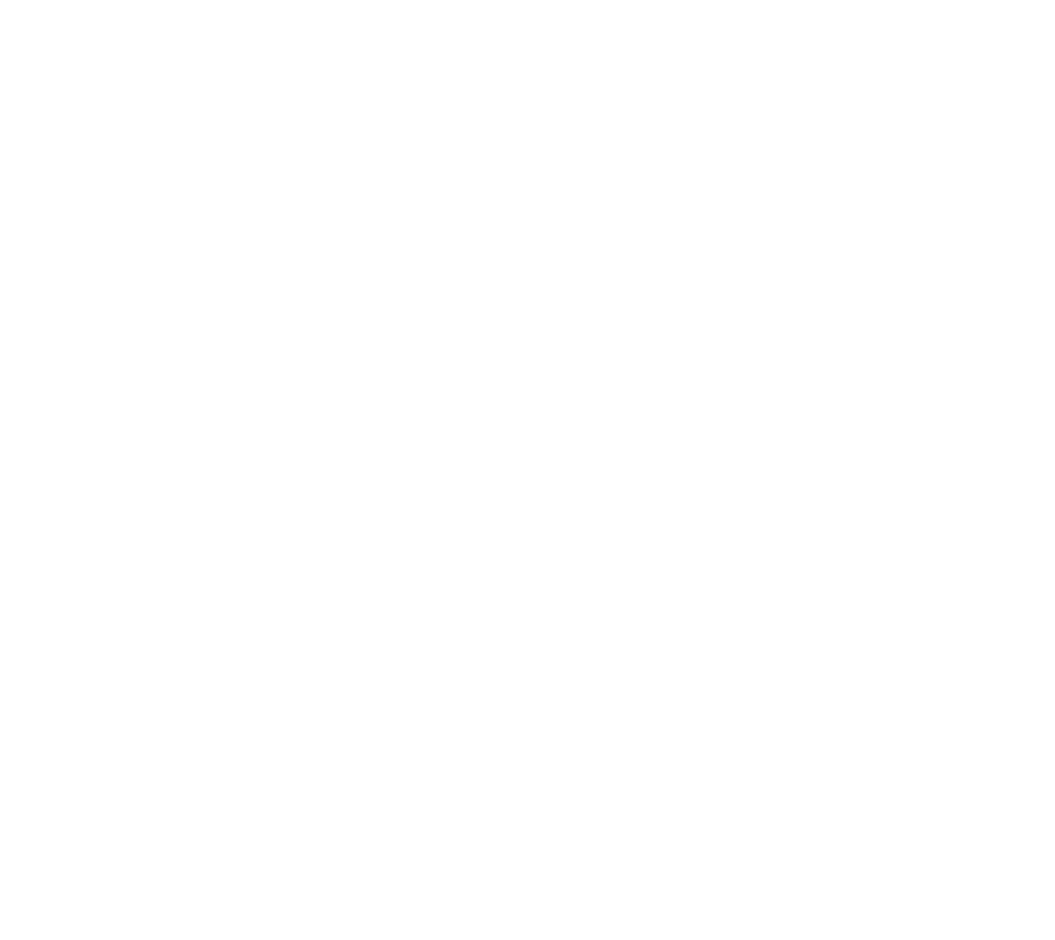
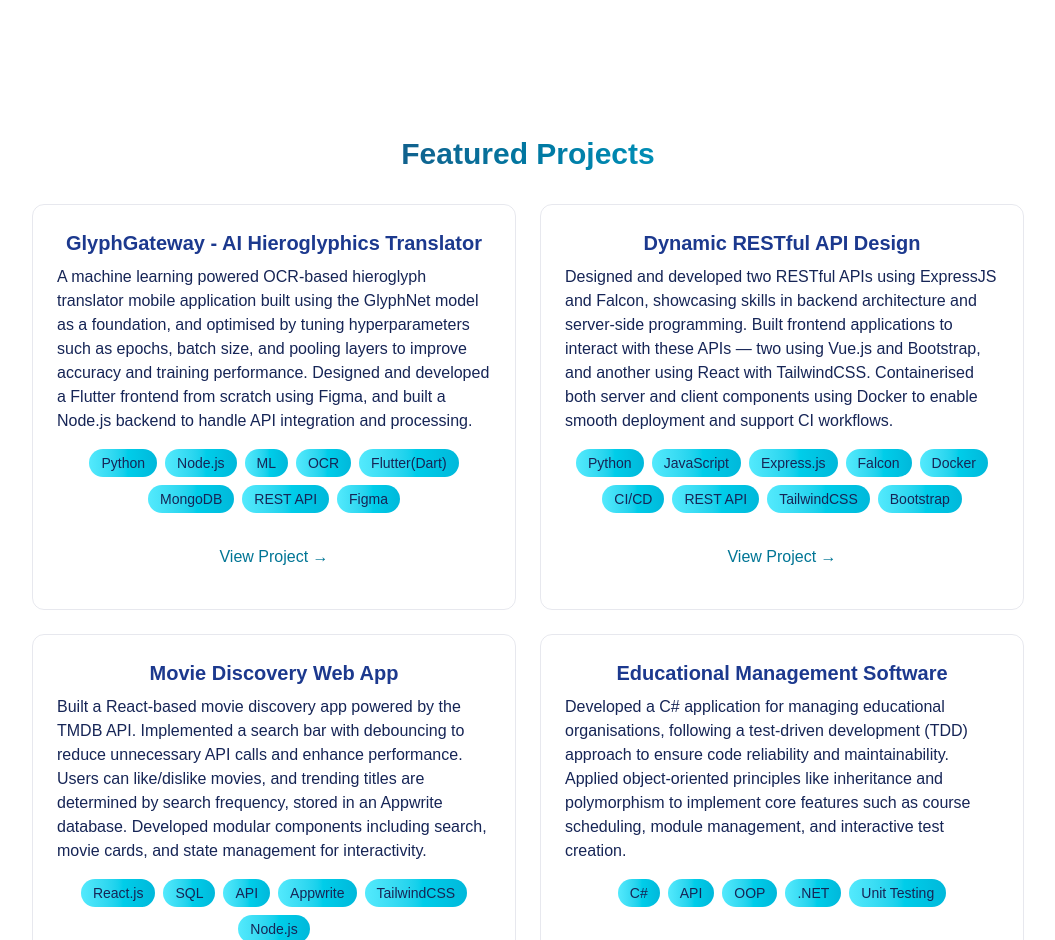
Before and after one commit to JaniduR1/my-portfolio, a React (Vite) app: page / in a window 1280 px wide. Shown: the part 1860-2800 px from the top of the page, without its empty margins (112-1167 px from the left). Before the commit the page ends 1876 px from the top, so only its background shows below. Built offline with nearby package versions, Linux system fonts and the light colour scheme; a web font is replaced by a local one.

Commit message:
Created Projects Page. Tweaked Styling

```diff
--- a/src/App.jsx
+++ b/src/App.jsx
@@ -7,6 +7,7 @@ import { Navbar } from "./components/Navbar";
 import { MobileMenu } from "./components/MobileMenu";
 import { Home } from './components/sections/Home';
 import { About } from './components/sections/About';
+import { Projects } from './components/sections/Projects';
 
 function App() {
 
@@ -23,6 +24,7 @@ function App() {
 
         <Home />
         <About />
+        <Projects />
       </div>
     </>
   )
--- a/src/components/MobileMenu.jsx
+++ b/src/components/MobileMenu.jsx
@@ -11,28 +11,28 @@ export const MobileMenu = ({ menuOpen, setMenuOpen }) => {
       <a
         href="#home"
         onClick={() => setMenuOpen(false)}
-        className="text-blue-900 text-xl hover:text-blue-300 transition-colours my-6">
+        className="text-blue-950 text-xl hover:text-blue-300 transition-colours my-6">
         Home
       </a>
 
       <a
         href="#about"
         onClick={() => setMenuOpen(false)}
-        className="text-blue-900 text-xl hover:text-blue-300 transition-colours my-6">
+        className="text-blue-950 text-xl hover:text-blue-300 transition-colours my-6">
         About
       </a>
 
       <a
         href="#projects"
         onClick={() => setMenuOpen(false)}
-        className="text-blue-900 text-xl hover:text-blue-300 transition-colours my-6">
+        className="text-blue-950 text-xl hover:text-blue-300 transition-colours my-6">
         Projects
       </a>
 
       <a
         href="#contact"
         onClick={() => setMenuOpen(false)}
-        className="text-blue-900 text-xl hover:text-blue-300 transition-colours my-6">
+        className="text-blue-950 text-xl hover:text-blue-300 transition-colours my-6">
         Contact
       </a>
 
--- a/src/components/ScrollReveal.jsx
+++ b/src/components/ScrollReveal.jsx
@@ -8,6 +8,7 @@ export const ScrollReveal = ({ children }) => {
       ([entry]) => {
         if (entry.isIntersecting) {
           ref.current.classList.add("visible");
+          observer.unobserve(ref.current); // Optional: stop observing once visible
         }
       },
       { threshold: 0.2, rootMargin: "0px 0px -50px 0px" }
@@ -16,7 +17,7 @@ export const ScrollReveal = ({ children }) => {
     if (ref.current) observer.observe(ref.current);
 
     return () => observer.disconnect();
-  });
+  }, []);
 
   return (
     <div ref={ref} className="reveal">
--- a/src/components/sections/Home.jsx
+++ b/src/components/sections/Home.jsx
@@ -4,7 +4,7 @@ export const Home = () => {
     return (
         <section
         id="home"
-        className="min-h-screen flex items-center justify-center relative pt-24 md:pt-0">
+        className="min-h-screen bg-white flex items-center justify-center relative pt-24 md:pt-0">
             <ScrollReveal>
                 <div className="text-center z-10 px-4">
                     <h1 className="text-5xl md:text-7xl font-bold mb-6 bg-gradient-to-r from-blue-950 to-cyan-400 bg-clip-text text-transparent leading-right">
--- a/src/components/sections/Projects.jsx
+++ b/src/components/sections/Projects.jsx
@@ -0,0 +1,176 @@
+import { ScrollReveal } from "../ScrollReveal";
+
+export const Projects = () => {
+  return (
+    <section
+      id="projects"
+      className="min-h-screen bg-white flex items-center justify-center py-20"
+    >
+      <ScrollReveal>
+        <div className="max-w-5xl mx-auto px-4">
+          <h2 className="text-3xl font-bold mb-8 bg-gradient-to-r from-blue-950 to-cyan-400 bg-clip-text text-transparent text-center">
+            Featured Projects
+          </h2>
+          <div className="grid grid-cols-1 md:grid-cols-2 gap-6">
+            <div className="p-6 rounded-xl border border-blue-950/10 hover:-translate-y-1 hover:border-cyan-400/30 hover:shadow-[0_2px_8px_rgba(34,211,238,0.2)] transition">
+              <h3 className="text-center text-xl font-bold mb-2 text-blue-900">
+                GlyphGateway - AI Hieroglyphics Translator
+              </h3>
+              <p className="text-blue-950 mb-4">
+                A machine learning powered OCR-based hieroglyph translator
+                mobile application built using the GlyphNet model as a
+                foundation, and optimised by tuning hyperparameters such as
+                epochs, batch size, and pooling layers to improve accuracy and
+                training performance. Designed and developed a Flutter frontend
+                from scratch using Figma, and built a Node.js backend to handle
+                API integration and processing.
+              </p>
+              <div className="flex flex-wrap justify-center gap-2 mb-4">
+                {[
+                  "Python",
+                  "Node.js",
+                  "ML",
+                  "OCR",
+                  "Flutter(Dart)",
+                  "MongoDB",
+                  "REST API",
+                  "Figma",
+                ].map((tech, key) => (
+                  <span
+                    key={key}
+                    className="bg-gradient-to-r from-cyan-300 to-cyan-500 text-blue-950 py-1 px-3 rounded-full text-sm transition hover:from-cyan-500 hover:to-cyan-700 hover:shadow-[0_2px_8px_rgba(34,211,238,0.2)]"
+                  >
+                    {tech}
+                  </span>
+                ))}
+              </div>
+              <div className="flex justify-center mt-auto">
+                <a
+                  href="#"
+                  className="text-cyan-700 hover:text-cyan-500 transition-colors my-4"
+                >
+                  View Project →
+                </a>
+              </div>
+            </div>
+
+            <div className="glass p-6 rounded-xl border border-blue-950/10 hover:-translate-y-1 hover:border-cyan-400/30 hover:shadow-[0_4px_20px_rgba(34,211,238,0.2)] transition flex flex-col">
+              <h3 className="text-center text-xl font-bold mb-2 text-blue-900">
+                Dynamic RESTful API Design
+              </h3>
+              <p className="text-blue-950 mb-4">
+                Designed and developed two RESTful APIs using ExpressJS and
+                Falcon, showcasing skills in backend architecture and
+                server-side programming. Built frontend applications to interact
+                with these APIs — two using Vue.js and Bootstrap, and another
+                using React with TailwindCSS. Containerised both server and
+                client components using Docker to enable smooth deployment and
+                support CI workflows.
+              </p>
+              <div className="flex flex-wrap justify-center gap-2 mb-4">
+                {[
+                  "Python",
+                  "JavaScript",
+                  "Express.js",
+                  "Falcon",
+                  "Docker",
+                  "CI/CD",
+                  "REST API",
+                  "TailwindCSS",
+                  "Bootstrap",
+                ].map((tech, key) => (
+                  <span
+                    key={key}
+                    className="bg-gradient-to-r from-cyan-300 to-cyan-500 text-blue-950 py-1 px-3 rounded-full text-sm transition hover:from-cyan-500 hover:to-cyan-700 hover:shadow-[0_2px_8px_rgba(34,211,238,0.2)]">
+                    {tech}
+                  </span>
+                ))}
+              </div>
+              <div className="flex justify-center mt-auto">
+                <a
+                  href="#"
+                  className="text-cyan-700 hover:text-cyan-500 transition-colors my-4"
+                >
+                  View Project →
+                </a>
+              </div>
+            </div>
+
+            <div className="glass p-6 rounded-xl border border-blue-950/10 hover:-translate-y-1 hover:border-cyan-400/30 hover:shadow-[0_4px_20px_rgba(34,211,238,0.2)] transition">
+              <h3 className="text-center text-xl font-bold mb-2 text-blue-900">
+                Movie Discovery Web App
+              </h3>
+              <p className="text-blue-950 mb-4">
+                Built a React-based movie discovery app powered by the TMDB API.
+                Implemented a search bar with debouncing to reduce unnecessary
+                API calls and enhance performance. Users can like/dislike
+                movies, and trending titles are determined by search frequency,
+                stored in an Appwrite database. Developed modular components
+                including search, movie cards, and state management for
+                interactivity.
+              </p>
+              <div className="flex flex-wrap justify-center gap-2 mb-4">
+                {[
+                  "React.js",
+                  "SQL",
+                  "API",
+                  "Appwrite",
+                  "TailwindCSS",
+                  "Node.js",
+                ].map((tech) => (
+                  <span
+                    key={tech}
+                    className="bg-gradient-to-r from-cyan-300 to-cyan-500 text-blue-950 py-1 px-3 rounded-full text-sm transition hover:from-cyan-500 hover:to-cyan-700 hover:shadow-[0_2px_8px_rgba(34,211,238,0.2)]"
+                    >
+                    {tech}
+                  </span>
+                ))}
+              </div>
+              <div className="flex justify-center mt-auto">
+                <a
+                  href="#"
+                  className="text-cyan-700 hover:text-cyan-500 transition-colors my-4"
+                >
+                  View Project →
+                </a>
+              </div>
+            </div>
+
+            <div className="glass p-6 rounded-xl border border-blue-950/10 hover:-translate-y-1 hover:border-cyan-400/30 hover:shadow-[0_4px_20px_rgba(34,211,238,0.2)] transition">
+              <h3 className="text-center text-xl font-bold mb-2 text-blue-900">
+                Educational Management Software
+              </h3>
+              <p className="text-blue-950 mb-4">
+                Developed a C# application for managing educational
+                organisations, following a test-driven development (TDD)
+                approach to ensure code reliability and maintainability. Applied
+                object-oriented principles like inheritance and polymorphism to
+                implement core features such as course scheduling, module
+                management, and interactive test creation.
+              </p>
+              <div className="flex flex-wrap justify-center gap-2 mb-4">
+                {["C#", "API", "OOP", ".NET", "Unit Testing"].map(
+                  (tech, key) => (
+                    <span
+                      key={key}
+                      className="bg-gradient-to-r from-cyan-300 to-cyan-500 text-blue-950 py-1 px-3 rounded-full text-sm transition hover:from-cyan-500 hover:to-cyan-700 hover:shadow-[0_2px_8px_rgba(34,211,238,0.2)]">
+                      {tech}
+                    </span>
+                  )
+                )}
+              </div>
+              <div className="flex justify-center mt-auto">
+                <a
+                  href="#"
+                  className="text-cyan-700 hover:text-cyan-500 transition-colors my-4"
+                >
+                  View Project →
+                </a>
+              </div>
+            </div>
+          </div>
+        </div>
+      </ScrollReveal>
+    </section>
+  );
+};
--- a/src/index.css
+++ b/src/index.css
@@ -1,4 +1,9 @@
 @import "tailwindcss";
+
+html {
+  scroll-padding-top: 2rem;
+  scroll-behavior: smooth;
+}
 
 html, body {
   font-family: 'STIX Two Text', sans-serif;
@@ -15,6 +20,17 @@ html, body {
   font-optical-sizing: auto;
   font-weight: 900;
   font-style: normal;
+}
+
+.reveal {
+  opacity: 0;
+  transform: translateY(30px);
+  transition: opacity 0.8s ease-out, transform 0.8s ease-out;
+}
+
+.reveal.visible {
+  opacity: 1;
+  transform: translateY(0);
 }
 
 
```
Also changed, not shown: src/components/sections/About.jsx (+15 -6 lines).
